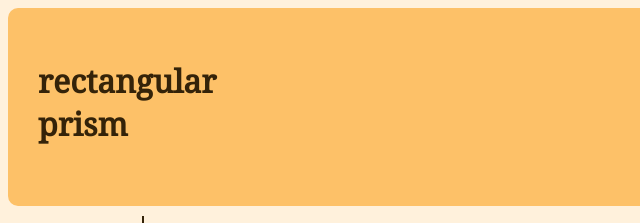
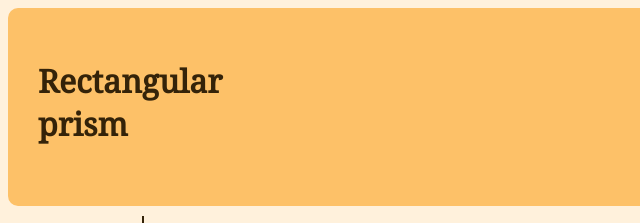
Before and after one commit to danielbcraig/danielcraig.github.io, a plain HTML site: page files/rectangularPrism.html in a window 1280 px wide. Shown: the top 223 px of the page, 0-640 px from the left. Drawn offline with Linux system fonts and the light colour scheme.

Commit message:
Update rectangularPrism.html

```diff
--- a/files/rectangularPrism.html
+++ b/files/rectangularPrism.html
@@ -13,7 +13,7 @@
 <header>
 
 	<h1>
-		rectangular prism
+		Rectangular prism
 	</h1>
 
 	<a href="../index.html"> Home </a>
```
